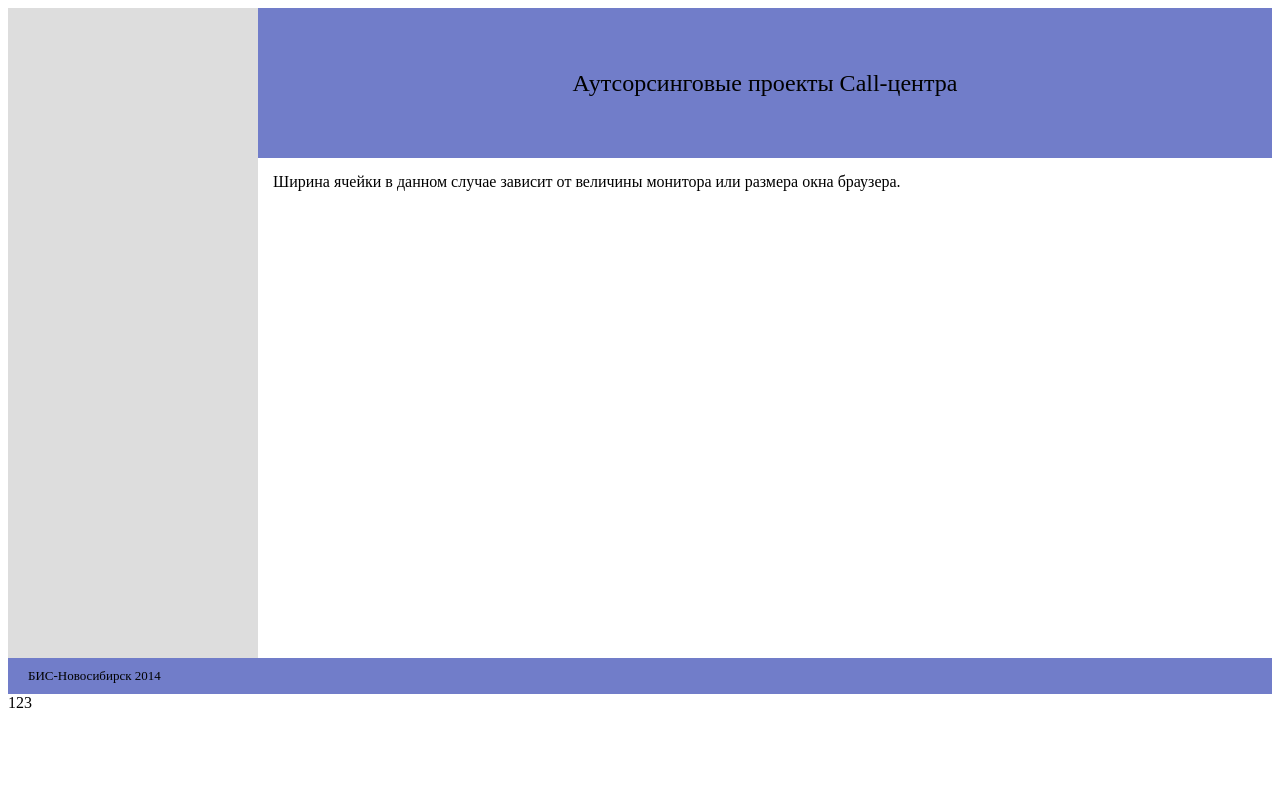
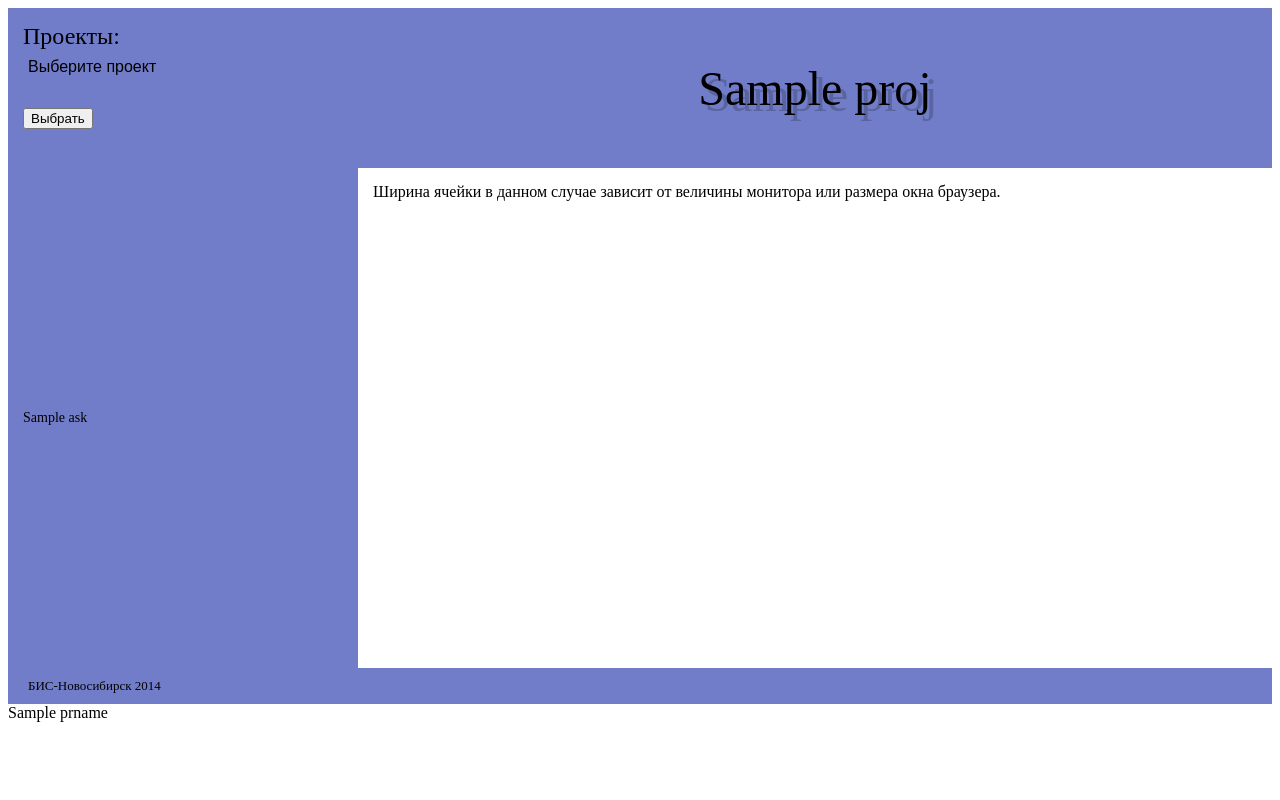
Before and after one commit to statkashaman/call, a Django app: template askq/templates/askq/index.html in a window 1280 px wide. Run offline with Django 3.2, Linux system fonts and the light colour scheme; tables that the repository leaves empty hold one stand-in row (values such as "Sample post"); the template is opened without the code that fills it: values that come from a table or form of the project are taken from there, most other values are stand-ins (such as "Sample title", 1, 10 or a date in 2020); parts of the project's set-up code (start-up, migrations or seed data) failed here and were passed over.

Commit message:
ver 2.00

```diff
--- a/askq/forms.py
+++ b/askq/forms.py
@@ -3,9 +3,7 @@
 from models import Proj
 
 class ProjForm(forms.ModelForm):
+    projectname = forms.ModelChoiceField(queryset = Proj.objects.all(),empty_label="Выберите проект",widget=forms.Select(attrs={'class':'dropdown'}),label="Проекты")
     class Meta:
         model = Proj
         fields = ('projectname',)
-        widgets = {
-            'projectname': forms.Select(choices = Proj.objects.all()),
-        }
--- a/askq/models.py
+++ b/askq/models.py
@@ -1,9 +1,10 @@
 # -*- coding: utf-8 -*-
 from django.db import models
-from django.forms import ModelForm
+from django import forms
 
 
 class Proj(models.Model):
+    id = models.AutoField(primary_key=True)
     projectname = models.CharField("Имя проекта", max_length=200)
     urlp = models.URLField("Адрес проекта", max_length=200)
     class Meta:
--- a/askq/static/askq/style.css
+++ b/askq/static/askq/style.css
@@ -1,6 +1,31 @@
-.left_col_top {width:220px; height:150px; background-color:#dddddd; padding:15px; vertical-align:middle; font-size: 24px}
-.header {height:150px; background-color:#717dc9; padding:20px; text-align:center; font-size: 24px}
-.left_col {width:220px; height:500px; background-color:#dddddd; padding:15px; vertical-align:middle; font-size: 24px}
+.left_col_top {width:320px; height:150px; background-color:#717dc9; padding:15px; vertical-align:middle; font-size: 24px}
+.header {height:150px; background-color:#717dc9; padding:20px; text-align:center; font-size: 48px; text-shadow: 6px 6px 0px rgba(0,0,0,0.2); font: bold;}
+.left_col {width:320px; height:500px; background-color:#717dc9; padding:15px; vertical-align:middle; font-size: 24px}
 .center_col {background-color:#ffffff; padding:15px; vertical-align:top}
 .right_col {width:120px; background-color:#dddddd; padding:15px; vertical-align:top}
 .footer {padding:10px 0 10px 20px; background-color:#717dc9; font-size:13px}
+
+/* Выпадающий список*/
+.select-style select {
+    border-radius: 0;
+    background: transparent;
+    height: 34px;
+    padding: 5px;
+    border: 0;
+    font-size: 16px;
+    line-height: 1;
+    -webkit-appearance: none;
+    width: 268px;
+   }
+/*
+.select-style {
+    border: 1px solid #CCC;
+    overflow: hidden;
+    height: 34px;
+    background: url(http://wpandyou.ru/wp-content/uploads/2013/01/down_arrow_select.jpg) no-repeat right #DDD;
+    width: 240px;
+   } */
+.askq {
+    font-size: 14px;
+
+}
--- a/askq/templates/askq/index.html
+++ b/askq/templates/askq/index.html
@@ -9,17 +9,30 @@
 <table cellpadding="0" cellspacing="0" width="100%" align="center">
 <tr>
 <td class="left_col_top">
- <!--   <select name="slist" >
-        <option>Выберите проект</option>
-            {% for i in projects %}
-        <option value="{{ i.id }}">{{ i.projectname }}</option>
-            {% endfor %}
-    </select> -->
+    <div class="select-style">
+        <form method="get" action="/call/">
+            {{ form.as_p }}
+            <p><input type="submit" value="Выбрать"></p>
+        </form>
+    </div>
 </td>
-    <td colspan="2" class="header">Аутсорсинговые проекты Call-центра</td>
+<td colspan="2" class="header">
+  {% if cur_proj %}
+      {% for i in cur_proj %}
+    {{ i }}
+    {% endfor %}
+  {% else %}
+    Аутсорсинговые проекты Call-центра
+  {% endif %}
+</td>
 </tr>
 <tr>
 <td class="left_col">
+    <div class="askq">
+        {% for i in askq %}
+        {{ i }}<br />
+        {%  endfor %}
+    </div>
 </td>
 <td class="center_col">Ширина ячейки в данном случае зависит от величины монитора или размера окна браузера.</td>
 </tr>
@@ -27,14 +40,6 @@
 <td colspan="3" class="footer">БИС-Новосибирск 2014</td>
 </tr>
 </table>
-{% for i in projlist %}
-    123
-{% endfor %}
-<form method="get" action="index.html">
-    {% for i in projects %}
-    {{ form}}
-    {% endfor %}
-</form>
-
+{{ prname }}
 </body>
 </html>
```
Also changed, not shown: askq/views.py (+12 -2 lines).
